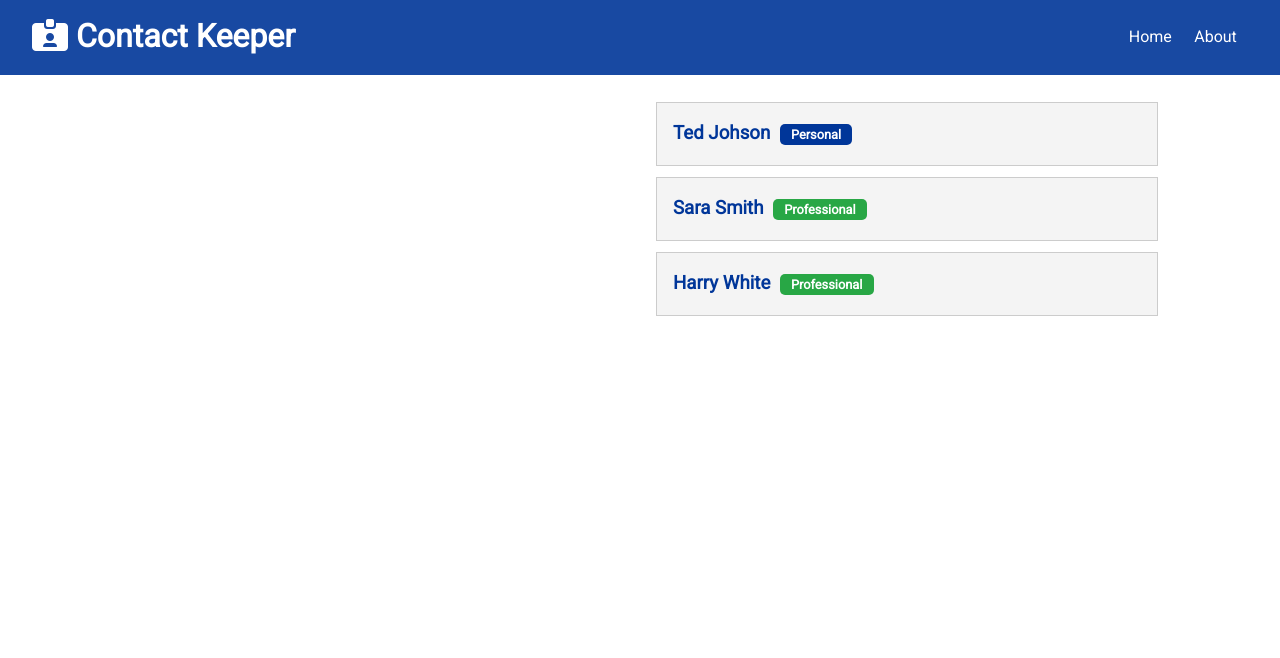
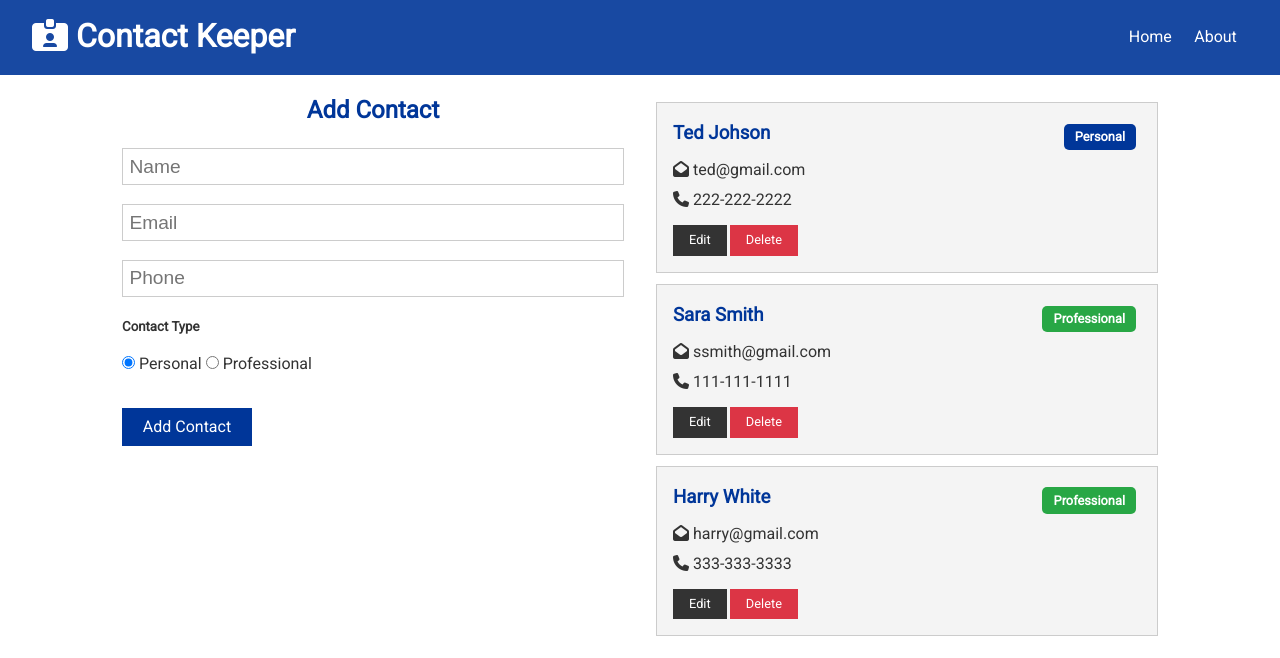
Before and after one commit to craigbooker/contact-keeper, a React (Create React App) app in the folder client/: page / in a window 1280 px wide. Shown: the top 658 px of the page. Built offline with nearby package versions, Linux system fonts and the light colour scheme; the HTML template or start-up script is replaced by a standard one.

Commit message:
Added contact form. Added ability to delete contact from the UI. Still need to add delete function to operate db.

```diff
--- /dev/null
+++ b/client/src/components/contacts/ContactForm.js
@@ -0,0 +1,78 @@
+import React, { useState, useContext } from 'react';
+import ContactContext from '../../context/contact/contactContext';
+
+const ContactForm = () => {
+	const contactContext = useContext(ContactContext);
+
+	const [contact, setContact] = useState({
+		name: '',
+		email: '',
+		phone: '',
+		type: 'personal'
+	});
+
+	const { name, email, phone, type } = contact;
+
+	const onChange = e =>
+		setContact({ ...contact, [e.target.name]: e.target.value });
+
+	const onSubmit = e => {
+		e.preventDefault();
+		contactContext.addContact(contact);
+		setContact({
+			name: '',
+			email: '',
+			phone: '',
+			type: 'personal'
+		});
+	};
+
+	return (
+		<form onSubmit={onSubmit}>
+			<h2 className='text-primary'>Add Contact</h2>
+			<input
+				type='text'
+				placeholder='Name'
+				name='name'
+				value={name}
+				onChange={onChange}
+			/>
+			<input
+				type='email'
+				placeholder='Email'
+				name='email'
+				value={email}
+				onChange={onChange}
+			/>
+			<input
+				type='text'
+				placeholder='Phone'
+				name='phone'
+				value={phone}
+				onChange={onChange}
+			/>
+			<h5>Contact Type</h5>
+			<input
+				type='radio'
+				name='type'
+				value='personal'
+				checked={type === 'personal'}
+				onChange={onChange}
+			/>{' '}
+			Personal{' '}
+			<input
+				type='radio'
+				name='type'
+				value='professional'
+				checked={type === 'professional'}
+				onChange={onChange}
+			/>{' '}
+			Professional
+			<div>
+				<input type='submit' value='Add Contact' className='btn btn-primary' />
+			</div>
+		</form>
+	);
+};
+
+export default ContactForm;
--- a/client/src/components/contacts/ContactItem.js
+++ b/client/src/components/contacts/ContactItem.js
@@ -1,13 +1,23 @@
-import React from 'react';
+import React, { useContext } from 'react';
+import PropTypes from 'prop-types';
+import ContactContext from '../../context/contact/contactContext';
 
 const ContactItem = ({ contact }) => {
+	const contactContext = useContext(ContactContext);
+	const { deleteContact } = contactContext;
+
 	const { id, name, email, phone, type } = contact;
+
+	const onDelete = () => {
+		deleteContact(id);
+	};
 
 	return (
 		<div className='card bg-light'>
 			<h3 className='text-primary  text-left'>
 				{name}{' '}
 				<span
+					style={{ float: 'right' }}
 					className={
 						'badge ' +
 						(type === 'professional' ? 'badge-success' : 'badge-primary')
@@ -16,8 +26,30 @@
 					{type.charAt(0).toUpperCase() + type.slice(1)}
 				</span>
 			</h3>
+			<ul className='list'>
+				{email && (
+					<li>
+						<i className='fas fa-envelope-open'></i> {email}
+					</li>
+				)}
+				{phone && (
+					<li>
+						<i className='fas fa-phone'></i> {phone}
+					</li>
+				)}
+			</ul>
+			<p>
+				<button className='btn btn-dark btn-sm'>Edit</button>
+				<button className='btn btn-danger btn-sm' onClick={onDelete}>
+					Delete
+				</button>
+			</p>
 		</div>
 	);
 };
 
+ContactItem.propTypes = {
+	contact: PropTypes.object.isRequired
+};
+
 export default ContactItem;
--- a/client/src/components/pages/Home.js
+++ b/client/src/components/pages/Home.js
@@ -1,10 +1,13 @@
 import React from 'react';
 import Contacts from '../contacts/Contacts';
+import ContactForm from '../contacts/ContactForm';
 
 const Home = () => {
 	return (
 		<div className='grid-2'>
-			<div>{/* Contact Form */}</div>
+			<div>
+				<ContactForm />
+			</div>
 			<div>
 				<Contacts />
 			</div>
--- a/client/src/context/contact/ContactState.js
+++ b/client/src/context/contact/ContactState.js
@@ -1,5 +1,5 @@
 import React, { useReducer } from 'react';
-import uuid from 'uuid';
+import * as uuid from 'uuid';
 import ContactContext from './contactContext';
 import contactReducer from './contactReducer';
 import {
@@ -42,8 +42,15 @@
 	const [state, dispatch] = useReducer(contactReducer, initialState);
 
 	// Add Contact
+	const addContact = contact => {
+		contact.id = uuid.v4();
+		dispatch({ type: ADD_CONTACT, payload: contact });
+	};
 
 	// Delete Contact
+	const deleteContact = id => {
+		dispatch({ type: DELETE_CONTACT, payload: id });
+	};
 
 	// Set Current Contact
 
@@ -58,7 +65,9 @@
 	return (
 		<ContactContext.Provider
 			value={{
-				contacts: state.contacts
+				contacts: state.contacts,
+				addContact,
+				deleteContact
 			}}
 		>
 			{props.children}
--- a/client/src/context/contact/contactReducer.js
+++ b/client/src/context/contact/contactReducer.js
@@ -0,0 +1,28 @@
+import {
+	ADD_CONTACT,
+	DELETE_CONTACT,
+	SET_CURRENT,
+	CLEAR_CURRENT,
+	UPDATE_CONTACT,
+	FILTER_CONTACTS,
+	CLEAR_FILTER
+} from '../types';
+
+export default (state, action) => {
+	switch (action.type) {
+		case ADD_CONTACT:
+			return {
+				...state,
+				contacts: [...state.contacts, action.payload]
+			};
+		case DELETE_CONTACT:
+			return {
+				...state,
+				contacts: state.contacts.filter(
+					contact => contact.id !== action.payload
+				)
+			};
+		default:
+			return state;
+	}
+};
```
